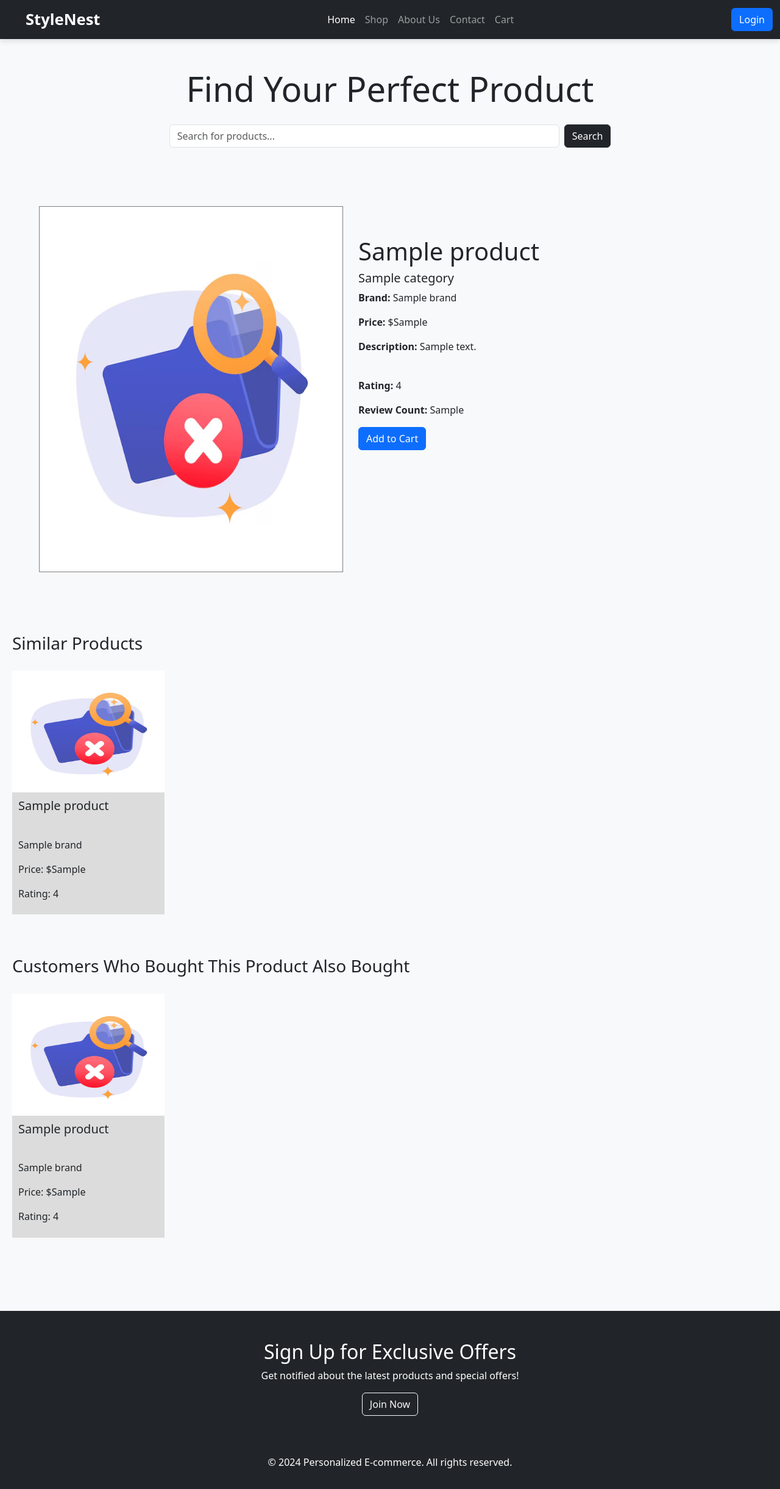
After one commit to dinuravimukthi/Personalized-Recommendation-System-for-E-commerce, a Flask app: template templates/product.html in a window 1280 px wide. The commit adds this page. Shown: the whole page at 61% size. Run offline with Flask 3, Linux system fonts and the light colour scheme; the template is opened without the code that fills it: most values are stand-ins (such as "Sample title", 1, 10 or a date in 2020); parts of the project's set-up code (start-up, migrations or seed data) failed here and were passed over.

Commit message:
Changed filter functions

```diff
--- a/app.py
+++ b/app.py
@@ -65,7 +65,8 @@ def content_based_recommendations(train_data, item_name, top_n=10):
     recommended_indices = [i[0] for i in sim_scores[1:top_n+1]]
 
     # Display the details of the recommended products
-    recommended_products = train_data.iloc[recommended_indices][['Product Name', 'Brand', 'Category', 'Sale Price', 'Rating']]
+    recommended_products = train_data.iloc[recommended_indices]
+    recommended_products = recommended_products.sort_values('Rating', ascending=False)
 
     return recommended_products
 
@@ -96,7 +97,7 @@ def collaborative_filtering_recommendations(train_df, target_user_id, top_n=10):
             break
 
     # Step 6: Get recommended items' details
-    recommended_items_details = train_df[train_df['Product Name'].isin(recommended_items)][['Product Name', 'Rating Count', 'Brand', 'Product Url', 'Rating']]
+    recommended_items_details = train_df[train_df['Product Name'].isin(recommended_items)][['Prod Id', 'Product Name', 'Brand', 'Product Url', 'Rating']]
 
     return recommended_items_details.head(top_n)
 
@@ -159,7 +160,8 @@ def item_based_recommendation(user_id, user_data, product_data, n_top=5):
         else:
             pred_rating = 0
         # Save the not-rated product and corresponding predicted rating
-        pred_ratings[prod_nr] = pred_rating
+        if pred_rating > 0:
+            pred_ratings[prod_nr] = pred_rating
 
     recs = sorted(pred_ratings.items(), key=operator.itemgetter(1), reverse=True)[:n_top] # Top recommendations
     recs_prod_ids = []
@@ -171,21 +173,84 @@ def item_based_recommendation(user_id, user_data, product_data, n_top=5):
 
     return df
 
+# Item Based Colleborative Filtering Recommendations For All The Products The
+# Customers Who Purchased a Specific Product Bought.
+def specific_item_based_recommendation(product_id, user_data, product_data, n_top=5):
+    """
+    Get the item-based product recommendations among the other products,
+    which the useres who purchased the selected product bought.
+
+    Args
+        product_id: product id of the selected product
+        user_data: dataframe with user-product ratings
+        product_data: dataframe with product data
+        n_top: number of top recommendations to return
+
+    Return
+        Dataframe with top recommendation product data
+    """
+    import operator
+
+    # Get the users who bought the product
+    user_ids = user_data[user_data['Prod Id'] == product_id]['User Id']
+    users = user_data[user_data['User Id'].isin(user_ids.values)]
+
+    # Get mean rating and rating count by each product
+    agg_ratings= users.groupby('Prod Id').agg(mean_rating = ('Rating', 'mean'), number_of_ratings = ('Rating', 'count')).reset_index()
+    # Join each products mean_rating and number_of_ratings with the user data
+    agg_ratings_df = pd.merge(users, agg_ratings, on='Prod Id', how='inner')
+
+    # User-product matrix
+    matrix = agg_ratings_df.pivot_table(index='Prod Id', columns='User Id', values='Rating')
+    print(user_ids)
+    try:
+        # Cosine similarity matrix
+        item_similarity_cosine = cosine_similarity(matrix.fillna(0))
+        # Create a dataframe for the cosine similarity matrix
+        cosine_df = pd.DataFrame(item_similarity_cosine)
+        cosine_df.columns = matrix.index.values
+        cosine_df.index = matrix.index.values
+
+        # Get the similairty of selected product with other products the users who
+        # purchased this product bought
+        similarity_with_selected_product = cosine_df[product_id]
+
+        # Get the similairty of other products
+        similarity_with_selected_product = pd.DataFrame(similarity_with_selected_product.drop(product_id)).reset_index()
+        similarity_with_selected_product = similarity_with_selected_product.rename(columns={'index':'Prod Id', product_id:'Similarity'})
+
+        weight_matrix = pd.merge(similarity_with_selected_product, agg_ratings[['Prod Id', 'mean_rating']], on='Prod Id', how='inner')
+        weight_matrix['relevance_score'] = weight_matrix['Similarity'] * weight_matrix['mean_rating']
+        weight_matrix = weight_matrix.sort_values('relevance_score', ascending=False).reset_index(drop=True)
+
+        top_recommendations = weight_matrix[:n_top]
+
+        # Get the product data for the top recommendations
+        df = product_data[product_data['Prod Id'].isin(top_recommendations['Prod Id'].tolist())].reset_index(drop=True)
+        df = pd.merge(df, top_recommendations[['Prod Id', 'relevance_score']], on='Prod Id', how='inner')
+        df = df.sort_values('relevance_score', ascending=False)
+        df = df.drop('relevance_score', axis=1)
+
+        return top_recommendations, df
+
+    except:
+        return None, None
+
+
 # Hybrid Recommendation
 def hybrid_recommendations(train_data, target_user_id, item_name, top_n=10):
 
     # Getcontent Based recommendations
-    content_based_rec = content_based_recommendations(train_data, item_name, top_n)
-
+    content_based_rec = content_based_recommendations(product_data, item_name, top_n)
     # Get Collaborative filtering recommendations
     collaborative_filtering_rec = collaborative_filtering_recommendations(train_data, target_user_id, top_n)
-
+    #print(f'user based {collaborative_filtering_rec['Prod Id']}')
     # Get Item Basesd filtering recommendations
     item_based_rec = item_based_recommendation(target_user_id, user_data, product_data, top_n)
-
+    #print(f'item {item_based_rec['Prod Id']}')
     # Merge and deduplicate the recommendations
     hybrid_rec = pd.concat([content_based_rec, collaborative_filtering_rec, item_based_rec]).drop_duplicates()
-
+    #print(hybrid_rec['Prod Id'])
     return hybrid_rec.head(10)
 
 #getting random image urls
@@ -308,6 +373,26 @@ def recommendations():
                                    random_price=random.choice(price))
 
 
+# Function to fetch product details
+def fetch_product_by_id(product_id):
+    if product_id in list(product_data['Prod Id']):
+        return product_data[product_data['Prod Id'] == product_id].iloc[0]
+
+# Route to render the product details page
+@app.route('/product/<int:product_id>')
+def product_detail(product_id):
+    # Fetch product details from your data source using the product_id
+    product = fetch_product_by_id(product_id)
+    # Content based recommendations
+    content_based_rec = content_based_recommendations(product_data, product['Product Name'], top_n=20)
+    # Item based collaborative recommendations
+    top_rec, specific_item_based_rec = specific_item_based_recommendation(product_id, user_data, product_data, n_top=20)
+    return render_template('product.html',
+                           product=product,
+                           content_based_recommendations=content_based_rec,
+                           item_based_recommendations=specific_item_based_rec)
+
+
 # routes
 @app.route("/home")
 def home():
--- a/static/stylesheet.css
+++ b/static/stylesheet.css
@@ -46,3 +46,9 @@ body {
     font-weight: bold; /* Optionally make the text bold */
     padding-left: 30px;
 }
+
+/* Remove underline and blue color from product card */
+.text-decoration-none {
+    text-decoration: none;  /* Removes the underline */
+    color: inherit;         /* Makes the text color inherit from parent, preventing blue links */
+}
--- /dev/null
+++ b/templates/product.html
@@ -0,0 +1,287 @@
+<!DOCTYPE html>
+<html lang="en">
+
+<head>
+    <meta charset="UTF-8">
+    <meta name="viewport" content="width=device-width, initial-scale=1.0">
+    <title>Personalized E-commerce</title>
+    <!-- Bootstrap 5 CSS -->
+    <link href="https://cdn.jsdelivr.net/npm/bootstrap@5.3.0-alpha1/dist/css/bootstrap.min.css" rel="stylesheet">
+    <link rel="stylesheet" href="static/stylesheet.css">
+</head>
+
+<body>
+    <!-- Navigation Bar -->
+    <nav class="navbar navbar-expand-lg navbar-dark bg-dark">
+        <div class="container-fluid">
+            <a class="navbar-brand" href="#">StyleNest</a>
+            <button class="navbar-toggler" type="button" data-bs-toggle="collapse" data-bs-target="#navbarNav"
+                aria-controls="navbarNav" aria-expanded="false" aria-label="Toggle navigation">
+                <span class="navbar-toggler-icon"></span>
+            </button>
+            <div class="collapse navbar-collapse" id="navbarNav">
+                <ul class="navbar-nav ms-auto">
+                    <li class="nav-item"><a class="nav-link active" href="#">Home</a></li>
+                    <li class="nav-item"><a class="nav-link" href="#">Shop</a></li>
+                    <li class="nav-item"><a class="nav-link" href="#">About Us</a></li>
+                    <li class="nav-item"><a class="nav-link" href="#">Contact</a></li>
+                    <li class="nav-item"><a class="nav-link" href="#">Cart</a></li>
+                </ul>
+            </div>
+            <div class="collapse navbar-collapse" id="navbarNav">
+                <ul class="navbar-nav ms-auto">
+                    <!-- Example of conditional rendering -->
+                    {% if session.get('username') %}
+                    <div class="dropdown">
+                        <button class="btn btn-secondary dropdown-toggle" type="button" id="dropdownMenuButton"
+                            data-bs-toggle="dropdown" aria-expanded="false">
+                            Hello, {{ session['username'] }}
+                        </button>
+                        <ul class="dropdown-menu" aria-labelledby="dropdownMenuButton">
+                            <li><a class="dropdown-item" href="#"
+                                    onclick="document.getElementById('logout-form').submit();">Sign Out</a></li>
+                        </ul>
+                    </div>
+                    {% else %}
+                    <a class="btn btn-primary" data-bs-toggle="modal" data-bs-target="#loginModal">Login</a>
+                    {% endif %}
+
+                </ul>
+            </div>
+        </div>
+    </nav>
+
+    <!-- Login Modal -->
+    <div class="modal fade" id="loginModal" tabindex="-1" aria-labelledby="loginModalLabel" aria-hidden="true">
+        <div class="modal-dialog">
+            <div class="modal-content">
+                <div class="modal-header">
+                    <h5 class="modal-title mx-auto" id="loginModalLabel">Sign In</h5>
+                    <button type="button" class="btn-close" data-bs-dismiss="modal" aria-label="Close"></button>
+                </div>
+                <div class="modal-body">
+                    <form action="/login" method="POST">
+                        <div class="mb-3">
+                            <label for="username" class="form-label">Username</label>
+                            <input type="text" class="form-control" id="username" name="username"
+                                placeholder="Enter your username" required>
+                        </div>
+                        <div class="mb-3">
+                            <label for="password" class="form-label">Password</label>
+                            <input type="password" class="form-control" id="password" name="password"
+                                placeholder="Enter your password" required>
+                        </div>
+                        <button type="submit" class="btn btn-dark w-100">Login</button>
+                    </form>
+                </div>
+                <div class="modal-footer">
+                    <p class="text-center w-100">New user? <a href="#" data-bs-toggle="modal"
+                            data-bs-target="#signupModal" data-bs-dismiss="modal">Sign Up</a></p>
+                </div>
+            </div>
+        </div>
+    </div>
+
+    <!-- Sign Up Modal -->
+    <div class="modal fade" id="signupModal" tabindex="-1" aria-labelledby="signupModalLabel" aria-hidden="true">
+        <div class="modal-dialog">
+            <div class="modal-content">
+                <div class="modal-header">
+                    <h5 class="modal-title mx-auto" id="signupModalLabel">Create Account</h5>
+                    <button type="button" class="btn-close" data-bs-dismiss="modal" aria-label="Close"></button>
+                </div>
+                <div class="modal-body">
+                    <form method="POST" action="/signup">
+                        <div class="mb-3">
+                            <label for="signupUsername" class="form-label">Username</label>
+                            <input type="text" class="form-control" id="username" name="username"
+                                placeholder="Enter your username">
+                        </div>
+                        <div class="mb-3">
+                            <label for="signupEmail" class="form-label">Email</label>
+                            <input type="email" class="form-control" id="email" name="email"
+                                placeholder="Enter your email">
+                        </div>
+                        <div class="mb-3">
+                            <label for="signupPhone" class="form-label">Phone Number</label>
+                            <input type="tel" class="form-control" id="phone" name="phone"
+                                placeholder="Enter your phone number">
+                        </div>
+                        <div class="mb-3">
+                            <label for="signupPassword" class="form-label">Password</label>
+                            <input type="password" class="form-control" id="password" name="password"
+                                placeholder="Enter your password">
+                        </div>
+                        <div class="mb-3">
+                            <label for="signupRePassword" class="form-label">Re-enter Password</label>
+                            <input type="password" class="form-control" id="signupRePassword"
+                                placeholder="Re-enter your password">
+                        </div>
+                        <button type="submit" class="btn btn-dark w-100">Sign Up</button>
+                    </form>
+                </div>
+            </div>
+        </div>
+    </div>
+
+    <!-- Logout Form -->
+    <form id="logout-form" action="/logout" method="POST" style="display: none;"></form>
+
+    <!-- Toast container -->
+    <div class="position-fixed bottom-0 end-0 p-3" style="z-index: 5">
+        <div id="signupToast" class="toast" role="alert" aria-live="assertive" aria-atomic="true">
+            <div class="toast-header">
+                <strong class="me-auto">Success</strong>
+                <button type="button" class="btn-close" data-bs-dismiss="toast" aria-label="Close"></button>
+            </div>
+            <div class="toast-body">
+                Sign up successful!
+            </div>
+        </div>
+    </div>
+
+    <!-- Hero Section with Search -->
+    <section class="bg-light text-center py-5">
+        <h1 class="display-4">Find Your Perfect Product</h1>
+        <form class="d-flex justify-content-center mt-4" action="/recommendations" method="post">
+            <input class="form-control me-2 w-50" type="search" placeholder="Search for products..." aria-label="Search"
+                name="products" required>
+            <input type="hidden" name="user_id" value="{{ session['user_id'] }}">
+            <button class="btn btn-dark" type="submit">Search</button>
+        </form>
+    </section>
+
+
+    <!-- Product Details Section -->
+    <div class="product-details-container" style="display: flex; flex-direction: row;">
+        <div style="width: 50%; height: 600px; margin-left: 5%; margin-right: 1%;">
+            <img src="/static/images/no image.avif" class="content-rec-card-img mt-5 mb-5"
+                alt="{{ product['Product Name'] }}" style="height: 100%; width: 100%; border: 1px solid gray;">
+        </div>
+        <div class="container col-lg-8 pt-5 pb-5" style="width: 50%; margin-right: 5%;">
+            <h1>{{ product['Product Name']}}</h1>
+            <h5>{{ product['Category']}}</h5>
+            <p><strong>Brand:</strong> {{ product['Brand']}}</p>
+            <p><strong>Price:</strong> ${{ product['List Price'] }}</p>
+            <p><strong>Description:</strong> {%for v in product['Description'].split('|') %} {{ v }}<br><br> {% endfor
+                %}
+            </p>
+            <p><strong>Rating:</strong> {{ product['Rating'] }}</p>
+            <p><strong>Review Count:</strong> {{ product['Rating Count'] }}</p>
+            <a href="#" class="btn btn-primary">Add to Cart</a>
+        </div>
+    </div>
+
+
+    <!-- Content Based Recommendations Section -->
+    <div class="conte-rec-section"
+        style="display:flex; flex-direction: column; padding-right: 20px; padding-left: 20px; margin-top: 100px;">
+        <h3 class="mt-5">Similar Products</h3>
+
+        <div class="content-rec-container"
+            style="width: 100%; height: 400px; overflow-x: hidden; margin-top: 20px; margin-bottom: 20px;">
+            <div class="content-rec-scroll"
+                style="display: flex; flex-direction: row; overflow-x: auto; overflow-y: hidden; height: 100%; scroll-behavior: smooth; scrollbar-width: none;">
+                {% for index, product in content_based_recommendations.iterrows() %}
+                <a href="{{ url_for('product_detail', product_id=product['Prod Id']) }}" style="text-decoration: none; color: inherit;">
+                    <div class="content-rec-card"
+                        style="display: flex; flex-direction: column; max-width: 400px; height: 100%; margin-right: 15px;">
+                        <img src="/static/images/no image.avif" class="content-rec-card-img"
+                            alt="{{ product['Product Name'] }}" style="height: 200px;">
+                        <div class="content-rec-card-body"
+                            style="width: 250px; height: 200px; padding: 10px; background-color: gainsboro;">
+                            <div class="content-rec-card-title" style="height: 29%; overflow: hidden;">
+                                {% if product['Product Name'].split()|length > 7 %}
+                                <h5 class="card-title">{{ ' '.join(product['Product Name'].split()[:7]).strip() }}...
+                                </h5>
+                                {% else %}
+                                <h5 class="card-title">{{ product['Product Name'] }}</h5>
+                                {% endif %}
+                            </div>
+                            <div class="content-rec-card-description"
+                                style="height: 70%; overflow: hidden; padding-top: 5%;">
+                                <p class="card-text">{{ product['Brand'] }}</p>
+                                <p class="card-text">Price: ${{ product['List Price'] }}</p>
+                                <p class="card-text">Rating: {{ product['Rating'] }}</p>
+                            </div>
+                        </div>
+                    </div>
+                </a>
+                {% endfor %}
+            </div>
+        </div>
+    </div>
+
+    <!-- Specific Item Based Reommendations Section -->
+    <div class="item-based-rec-section"
+        style="display:flex; flex-direction: column; padding-right: 20px; padding-left: 20px; margin-bottom: 100px;">
+        <h3 class="mt-5">Customers Who Bought This Product Also Bought</h3>
+
+        <div class="item-based-rec-container"
+            style="width: 100%; height: 400px; overflow-x: hidden; margin-top: 20px; margin-bottom: 20px;">
+            <div class="item-based-rec-scroll"
+                style="display: flex; flex-direction: row; overflow-x: auto; overflow-y: hidden; height: 100%; scroll-behavior: smooth; scrollbar-width: none;">
+                {% if item_based_recommendations is not none%}
+                {% for index, product in item_based_recommendations.iterrows() %}
+                <a href="{{ url_for('product_detail', product_id=product['Prod Id']) }}" style="text-decoration: none; color: inherit;">
+                    <div class="item-based-rec-card"
+                        style="display: flex; flex-direction: column; max-width: 400px; height: 100%; margin-right: 15px;">
+                        <img src="/static/images/no image.avif" class="content-rec-card-img"
+                            alt="{{ product['Product Name'] }}" style="height: 200px;">
+                        <div class="item-based-rec-card-body"
+                            style="width: 250px; height: 200px; padding: 10px; background-color: gainsboro;">
+                            <div class="item-based-rec-card-title" style="height: 29%; overflow: hidden;">
+                                {% if product['Product Name'].split()|length > 7 %}
+                                <h5 class="card-title">{{ ' '.join(product['Product Name'].split()[:7]).strip() }}...
+                                </h5>
+                                {% else %}
+                                <h5 class="card-title">{{ product['Product Name'] }}</h5>
+                                {% endif %}
+                            </div>
+                            <div class="item-based-rec-card-description"
+                                style="height: 70%; overflow: hidden; padding-top: 5%;">
+                                <p class="card-text">{{ product['Brand'] }}</p>
+                                <p class="card-text">Price: ${{ product['List Price'] }}</p>
+                                <p class="card-text">Rating: {{ product['Rating'] }}</p>
+                            </div>
+                        </div>
+                    </div>
+                </a>
+                {% endfor %}
+                {% else %}
+                <div style="display: flex; width: 100%; height: fit-content; margin-left: 2%;">
+                    <h5 style="color: gray; text-align: center;"> Be the first to purchase this product! </h5>
+                </div>
+                {% endif %}
+            </div>
+        </div>
+    </div>
+
+    <!-- Call to Action Section -->
+    <section class="bg-dark text-white text-center py-5">
+        <h2>Sign Up for Exclusive Offers</h2>
+        <p>Get notified about the latest products and special offers!</p>
+        <button class="btn btn-outline-light">Join Now</button>
+    </section>
+
+    <!-- Footer -->
+    <footer class="bg-dark text-white text-center py-3">
+        <p>&copy; 2024 Personalized E-commerce. All rights reserved.</p>
+    </footer>
+
+    <!-- Bootstrap JS -->
+    <script src="https://cdn.jsdelivr.net/npm/bootstrap@5.3.0-alpha1/dist/js/bootstrap.bundle.min.js"></script>
+    <script>
+        // Automatically show the toast when the page loads
+        var signupSuccess = "{{ signup_success }}";
+        if (signupSuccess === "True") {
+            var toastElement = document.getElementById('signupToast');
+            var toast = new bootstrap.Toast(toastElement);
+            toast.show();
+        }
+    </script>
+</body>
+
+
+
+</html>
```
Also changed, not shown: templates/main.html (+13 -9 lines), models/product_data.csv, static/images/no image.avif (added), static/images/no image.jpg (added).
